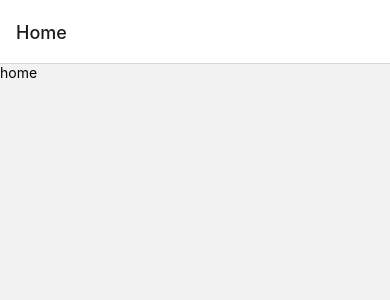
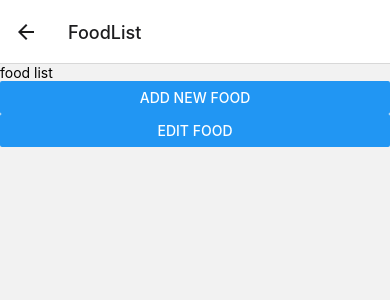
Before and after one commit to wrewsama/MyFitnessTomodachi, a React Native app in the folder MyFitnessTomodachi/: screen /FoodList in a window 390 px wide. Before the commit this address had no page. Shown: the top 300 px of the page. Built offline with nearby package versions, Linux system fonts and the light colour scheme.

Commit message:
set up navigation

```diff
--- a/MyFitnessTomodachi/App.tsx
+++ b/MyFitnessTomodachi/App.tsx
@@ -14,6 +14,8 @@ export default function App() {
             <Stack.Navigator initialRouteName="Home">
                 <Stack.Screen name="Home" component={Home} />
                 <Stack.Screen name="Food" component={Food} />
+                <Stack.Screen name="AddFood" component={AddFood} />
+                <Stack.Screen name="FoodList" component={FoodList} />
             </Stack.Navigator>
         </NavigationContainer>
     );
--- a/MyFitnessTomodachi/screens/foodList.tsx
+++ b/MyFitnessTomodachi/screens/foodList.tsx
@@ -1,11 +1,20 @@
-import { View, Text } from "react-native";
+import { View, Text, Button } from "react-native";
+import type { NativeStackNavigationProp } from '@react-navigation/native-stack'
+import type { HomeStackParamList } from "../types/HomeStackParamList";
 
-export default function FoodList() {
+type FoodListNavProp = NativeStackNavigationProp<HomeStackParamList,
+                                                 'FoodList'>
+export default function FoodList({ navigation }: {navigation: FoodListNavProp }) {
     return (
         <View>
             <Text>
                 food list
             </Text>
+            <Button title='add new food'
+                    onPress={() => navigation.navigate('AddFood')} />
+
+            <Button title='edit food'
+                    onPress={() => navigation.navigate('Food')} />
         </View>
     )
 }
--- a/MyFitnessTomodachi/screens/home.tsx
+++ b/MyFitnessTomodachi/screens/home.tsx
@@ -1,11 +1,16 @@
-import { View, Text } from "react-native";
+import { View, Text, Button } from "react-native";
+import type { NativeStackNavigationProp } from '@react-navigation/native-stack'
+import type { HomeStackParamList } from "../types/HomeStackParamList";
 
-export default function Home() {
+type HomeScreenNavigationProp = NativeStackNavigationProp<HomeStackParamList,
+                                                          'Home'>
+export default function Home({ navigation }: { navigation: HomeScreenNavigationProp}) {
     return (
         <View>
             <Text>
                 home
             </Text>
+            <Button title='add food' onPress={() => navigation.navigate('FoodList')}/>
         </View>
     )
 }
--- /dev/null
+++ b/MyFitnessTomodachi/types/HomeStackParamList.tsx
@@ -0,0 +1,6 @@
+export type HomeStackParamList = {
+    Home: undefined;
+    Food: undefined;
+    AddFood: undefined;
+    FoodList: undefined;
+}
```
